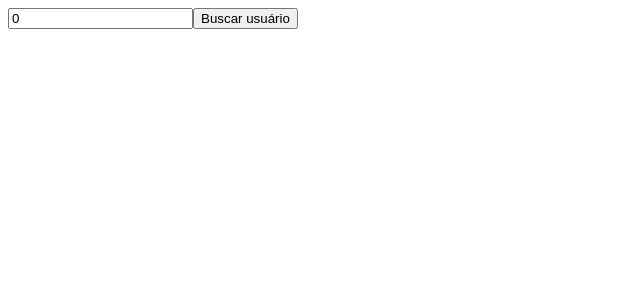
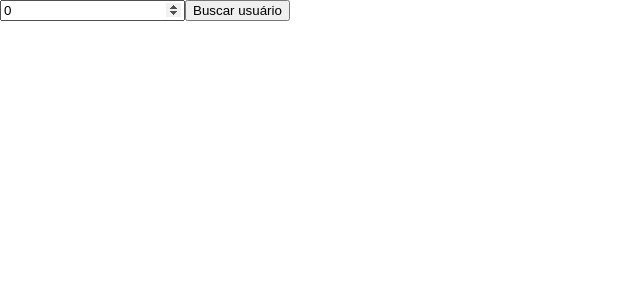
Before and after one commit to Aldf76/angularStudies, an Angular app: page / in a window 1280 px wide. Shown: the top 300 px of the page, without its empty margins (0-640 px from the left). Built offline with nearby package versions, Linux system fonts and the light colour scheme.

Commit message:
estilos e textos da documentação

```diff
--- a/src/index.html
+++ b/src/index.html
@@ -6,6 +6,8 @@
   <base href="/">
   <meta name="viewport" content="width=device-width, initial-scale=1">
   <link rel="icon" type="image/x-icon" href="favicon.ico">
+  <link href="https://fonts.googleapis.com/css2?family=Roboto:wght@300;400;500&display=swap" rel="stylesheet">
+  <link href="https://fonts.googleapis.com/icon?family=Material+Icons" rel="stylesheet">
 </head>
 <body>
   <app-root></app-root>
--- a/src/styles.css
+++ b/src/styles.css
@@ -1 +1,4 @@
 /* You can add global styles to this file, and also import other style files */
+
+html, body { height: 100%; }
+body { margin: 0; font-family: Roboto, "Helvetica Neue", sans-serif; }
```
